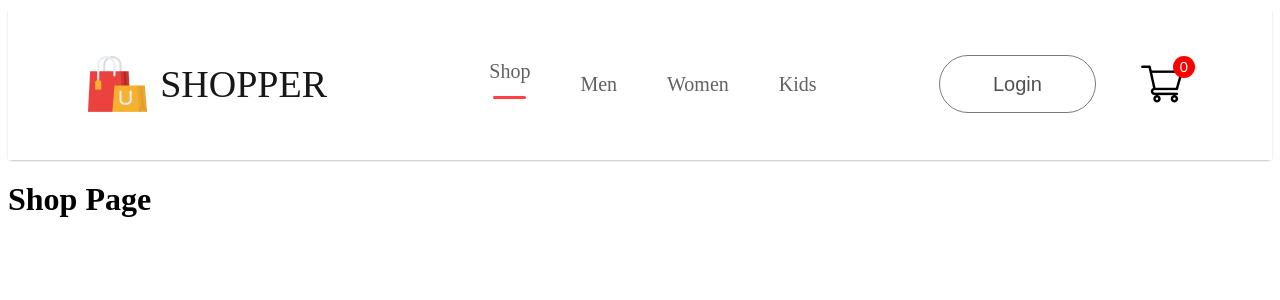
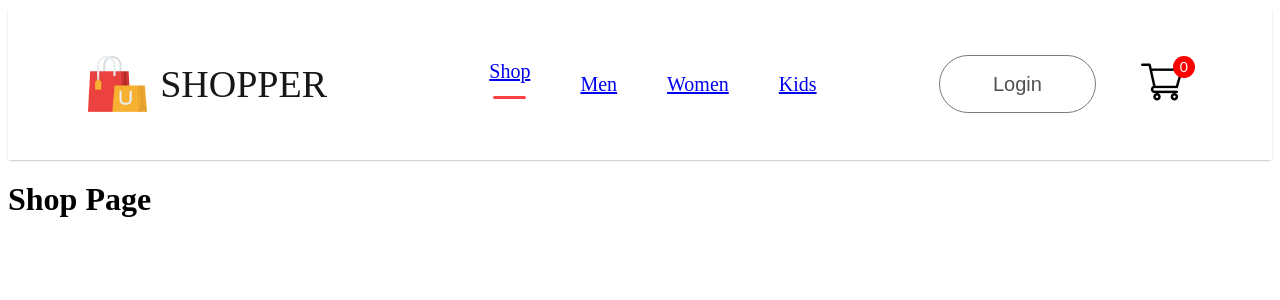
Before and after one commit to devtushar001/my-app, a React (Create React App) app: page / in a window 1280 px wide. Shown: the top 300 px of the page. Built offline with nearby package versions, Linux system fonts and the light colour scheme.

Commit message:
All setup for route redirection

```diff
--- a/src/Components/Navbar/Navbar.jsx
+++ b/src/Components/Navbar/Navbar.jsx
@@ -1,4 +1,5 @@
 import React, { useState } from "react";
+import { Link } from "react-router-dom";
 import './Navbar.css';
 import logo from '../Assets/logo.png';
 import cart_icon from '../Assets/cart_icon.png';
@@ -14,14 +15,14 @@
                     <p>SHOPPER</p>
                 </div>
                 <ul className="nav-menu">
-                <li onClick={() => {setMenu('shop')}}>Shop {menu === 'shop'? <hr /> : ''}</li>
-                <li onClick={() => {setMenu('men')}}>Men {menu === 'men'? <hr /> : ''}</li>
-                <li onClick={() => {setMenu('women')}}>Women {menu === 'women'? <hr /> : ''}</li>
-                <li onClick={() => {setMenu('kid')}}>Kids {menu === 'kid'? <hr /> : ''}</li>
+                    <li onClick={() => { setMenu('shop') }}> <Link to="/">Shop</Link>{menu === 'shop' ? <hr /> : ''}</li>
+                    <li onClick={() => { setMenu('men') }}> <Link to='/mens'>Men</Link>  {menu === 'men' ? <hr /> : ''}</li>
+                    <li onClick={() => { setMenu('women') }}> <Link to='/womens'>Women</Link>  {menu === 'women' ? <hr /> : ''}</li>
+                    <li onClick={() => { setMenu('kid') }}> <Link to='/kids'>Kids</Link> {menu === 'kid' ? <hr /> : ''}</li>
                 </ul>
                 <div className="nav-login-cart">
-                <button>Login</button>
-                <img src={cart_icon} alt="" />
+                    <Link to='/login'><button>Login</button></Link>
+                    <Link to='/cart'><img src={cart_icon} alt="" /></Link>
                     <div className="nav-cart-count">0</div>
                 </div>
             </div>
```
Lines whose indentation alone changed are shown as unchanged.
